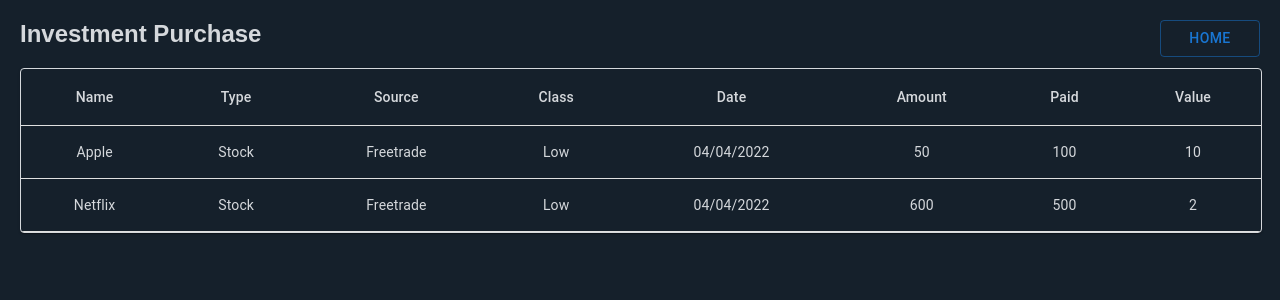
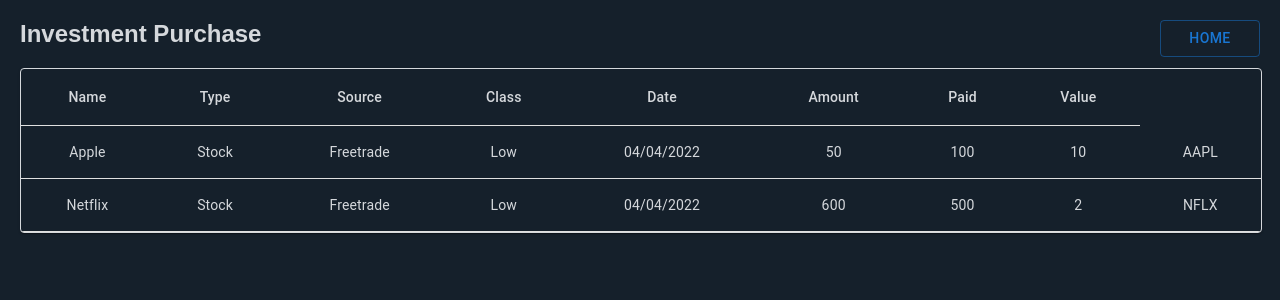
Before and after one commit to joshnice/investment_tracker, a React (Create React App) app: page /purchase in a window 1280 px wide. Shown: the top 300 px of the page. Built offline with nearby package versions, Linux system fonts and the light colour scheme; no server answers.

Commit message:
Get stock data from stock code in data of purchases

```diff
--- a/src/mock_data/mock_data.ts
+++ b/src/mock_data/mock_data.ts
@@ -9,6 +9,7 @@ export const mockPurchases: PurchaseTableType[] = [{
         paid: 50,
         value: 100,
         amount: 10,
+        stockCode: "AAPL",
     },
     {
         name: "Netflix",
@@ -19,5 +20,6 @@ export const mockPurchases: PurchaseTableType[] = [{
         paid: 600,
         value: 500,
         amount: 2,
+        stockCode: "NFLX",
     }
 ]
--- a/src/pages/purchase.tsx
+++ b/src/pages/purchase.tsx
@@ -1,5 +1,6 @@
 import styled from "@emotion/styled";
-import React, { FunctionComponent, useState } from "react";
+import React, { FunctionComponent, useEffect, useState } from "react";
+import { getStockPrices } from "../APIs/stock";
 import DataTableComponent from "../components/data-table";
 import HomeButton from "../components/home-button";
 import { mockPurchases } from "../mock_data/mock_data";
@@ -16,6 +17,7 @@ export interface PurchaseTableType {
     amount: number;
     paid: number;
     value: number;
+    stockCode: string;
 }
 
 const PurchaseColumnNames = ["Name", "Type", "Source", "Class", "Date", "Amount", "Paid", "Value"];
@@ -23,6 +25,18 @@ const PurchaseColumnNames = ["Name", "Type", "Source", "Class", "Date", "Amount"
 const PurchaseComponent: FunctionComponent = () => {
 
     const [investmentPurchases, setInvestmentPurchases] = useState(mockPurchases);
+
+    useEffect(() => {
+        const getStockPricesAsync = async () => {
+            const prices = await getStockPrices(investmentPurchases.map(({ stockCode }) => stockCode ));
+            const updatedInvestmentPurchases = investmentPurchases.map(( investment ) => ({...investment, value: (prices.find(({ code }) => code === investment.stockCode )?.price || 0)}))
+            setInvestmentPurchases(updatedInvestmentPurchases);
+        };
+
+        getStockPricesAsync();
+
+    }, []);
+
 
     return (
         <PurchaseContainer>
```
